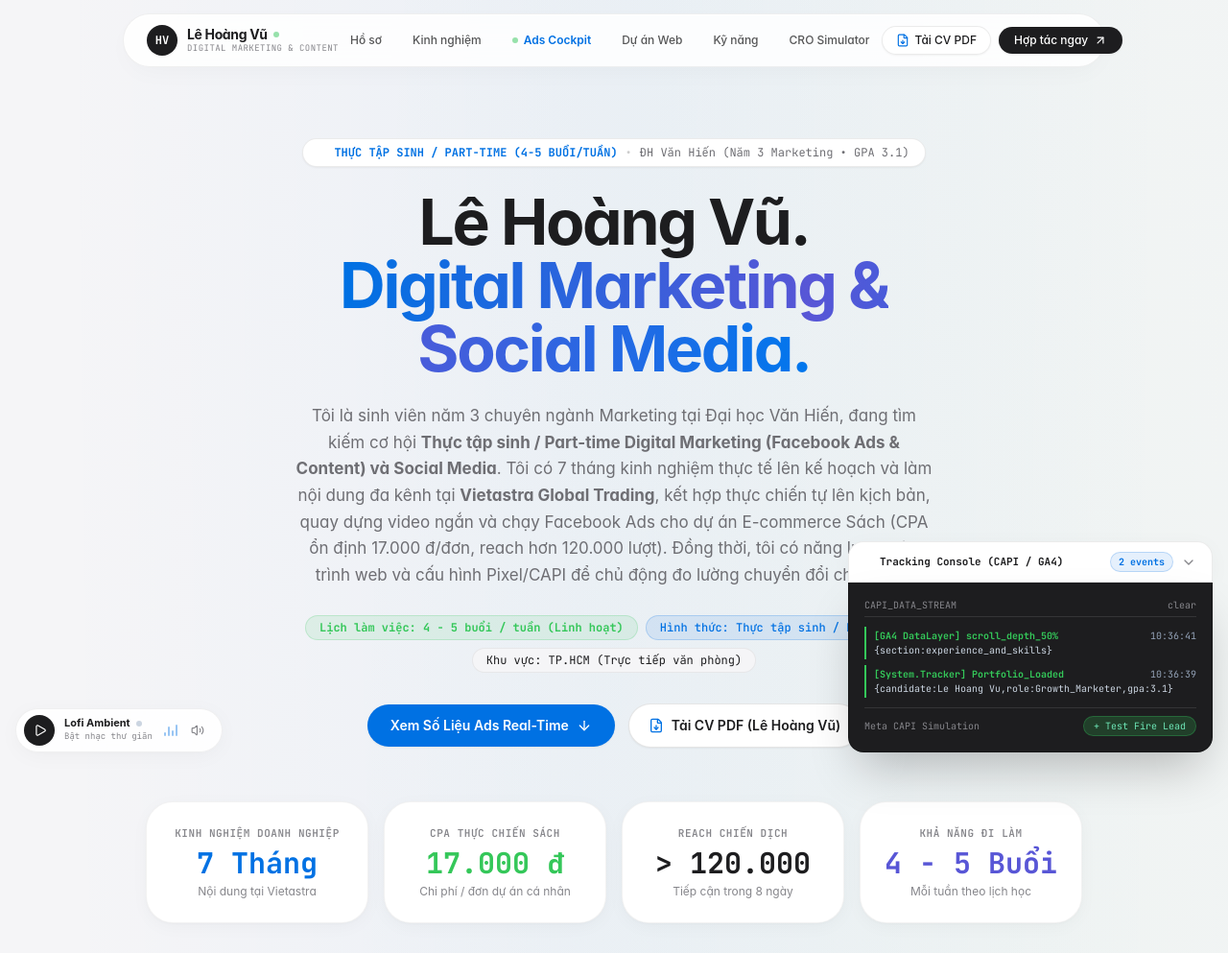
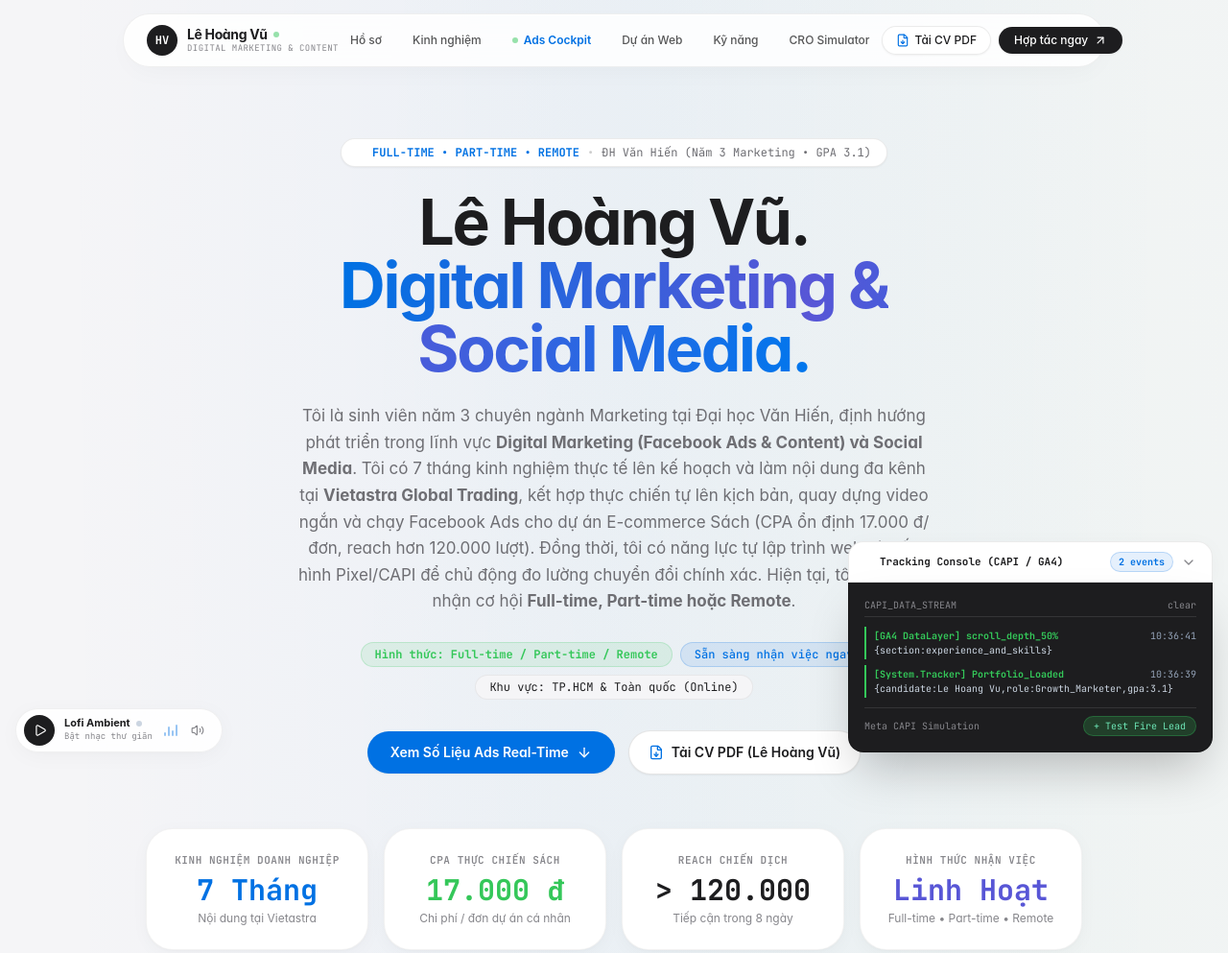
Before and after one commit to hiimshark/portfolio, a website: page index.html in a window 1280 px wide. Shown: the top 993 px of the page at 96% size. Drawn offline with nearby package versions, Linux system fonts and the light colour scheme.

Commit message:
Update job preferences to Full-time, Part-time and Remote across web and head metadata

```diff
--- a/index.html
+++ b/index.html
@@ -4,7 +4,7 @@
   <meta charset="UTF-8">
   <meta name="viewport" content="width=device-width, initial-scale=1.0">
   <title>Lê Hoàng Vũ | Digital Marketing (Facebook Ads & Content) & Social Media</title>
-  <meta name="description" content="Portfolio của Lê Hoàng Vũ - Sinh viên năm 3 Marketing ĐH Văn Hiến. Tìm việc Thực tập / Part-time Digital Marketing & Social Media. Kinh nghiệm 7 tháng tại Vietastra Global Trading, thực chiến Facebook Ads & Video ngắn cho dự án E-commerce sách.">
+  <meta name="description" content="Portfolio của Lê Hoàng Vũ - Sinh viên năm 3 Marketing ĐH Văn Hiến. Tìm việc Full-time / Part-time / Remote Digital Marketing & Social Media. Kinh nghiệm 7 tháng tại Vietastra Global Trading, thực chiến Facebook Ads & Video ngắn cho dự án E-commerce sách.">
 
   <!-- Google Fonts: Inter & JetBrains Mono (Apple SF Pro Equivalent) -->
   <link rel="preconnect" href="https://fonts.googleapis.com">
@@ -224,7 +224,7 @@
       <div class="flex justify-center mb-6">
         <div class="inline-flex flex-wrap items-center justify-center gap-2 px-4 py-1.5 rounded-full bg-white border border-black/[0.08] shadow-sm text-xs font-mono text-[#6E6E73]">
           <span class="w-2 h-2 rounded-full bg-[#34C759] animate-ping"></span>
-          <span class="text-[#0071E3] font-bold">THỰC TẬP SINH / PART-TIME (4-5 BUỔI/TUẦN)</span>
+          <span class="text-[#0071E3] font-bold">FULL-TIME • PART-TIME • REMOTE</span>
           <span class="text-black/20">•</span>
           <span>ĐH Văn Hiến (Năm 3 Marketing • GPA 3.1)</span>
         </div>
@@ -241,19 +241,19 @@
 
         <!-- First-Person Candidate Summary -->
         <p class="text-base sm:text-[17px] text-[#6E6E73] leading-relaxed max-w-2xl mx-auto font-normal">
-          Tôi là sinh viên năm 3 chuyên ngành Marketing tại Đại học Văn Hiến, đang tìm kiếm cơ hội <strong>Thực tập sinh / Part-time Digital Marketing (Facebook Ads & Content) và Social Media</strong>. Tôi có 7 tháng kinh nghiệm thực tế lên kế hoạch và làm nội dung đa kênh tại <strong>Vietastra Global Trading</strong>, kết hợp thực chiến tự lên kịch bản, quay dựng video ngắn và chạy Facebook Ads cho dự án E-commerce Sách (CPA ổn định 17.000 đ/đơn, reach hơn 120.000 lượt). Đồng thời, tôi có năng lực tự lập trình web và cấu hình Pixel/CAPI để chủ động đo lường chuyển đổi chính xác.
+          Tôi là sinh viên năm 3 chuyên ngành Marketing tại Đại học Văn Hiến, định hướng phát triển trong lĩnh vực <strong>Digital Marketing (Facebook Ads & Content) và Social Media</strong>. Tôi có 7 tháng kinh nghiệm thực tế lên kế hoạch và làm nội dung đa kênh tại <strong>Vietastra Global Trading</strong>, kết hợp thực chiến tự lên kịch bản, quay dựng video ngắn và chạy Facebook Ads cho dự án E-commerce Sách (CPA ổn định 17.000 đ/đơn, reach hơn 120.000 lượt). Đồng thời, tôi có năng lực tự lập trình web và cấu hình Pixel/CAPI để chủ động đo lường chuyển đổi chính xác. Hiện tại, tôi sẵn sàng nhận cơ hội <strong>Full-time, Part-time hoặc Remote</strong>.
         </p>
 
         <!-- Availability Details Pill Group -->
         <div class="flex flex-wrap items-center justify-center gap-2 pt-1 font-mono text-xs">
           <span class="px-3.5 py-1 rounded-full bg-[#34C759]/10 text-[#34C759] border border-[#34C759]/20 font-bold">
-            Lịch làm việc: 4 - 5 buổi / tuần (Linh hoạt)
+            Hình thức: Full-time / Part-time / Remote
           </span>
           <span class="px-3.5 py-1 rounded-full bg-[#0071E3]/10 text-[#0071E3] border border-[#0071E3]/20 font-medium">
-            Hình thức: Thực tập sinh / Part-time
+            Sẵn sàng nhận việc ngay
           </span>
           <span class="px-3.5 py-1 rounded-full bg-[#F5F5F7] text-[#1D1D1F] border border-black/[0.06]">
-            Khu vực: TP.HCM (Trực tiếp văn phòng)
+            Khu vực: TP.HCM & Toàn quốc (Online)
           </span>
         </div>
 
@@ -293,9 +293,9 @@
         </div>
 
         <div class="apple-card rounded-[28px] p-6 text-center">
-          <span class="text-[11px] font-mono uppercase tracking-wider text-[#86868B] font-semibold block">Khả Năng Đi Làm</span>
-          <div class="text-2xl sm:text-3xl font-extrabold text-[#5856D6] font-mono mt-1">4 - 5 Buổi</div>
-          <p class="text-xs text-[#86868B] mt-1">Mỗi tuần theo lịch học</p>
+          <span class="text-[11px] font-mono uppercase tracking-wider text-[#86868B] font-semibold block">Hình Thức Nhận Việc</span>
+          <div class="text-2xl sm:text-3xl font-extrabold text-[#5856D6] font-mono mt-1">Linh Hoạt</div>
+          <p class="text-xs text-[#86868B] mt-1">Full-time • Part-time • Remote</p>
         </div>
 
       </div>
```
